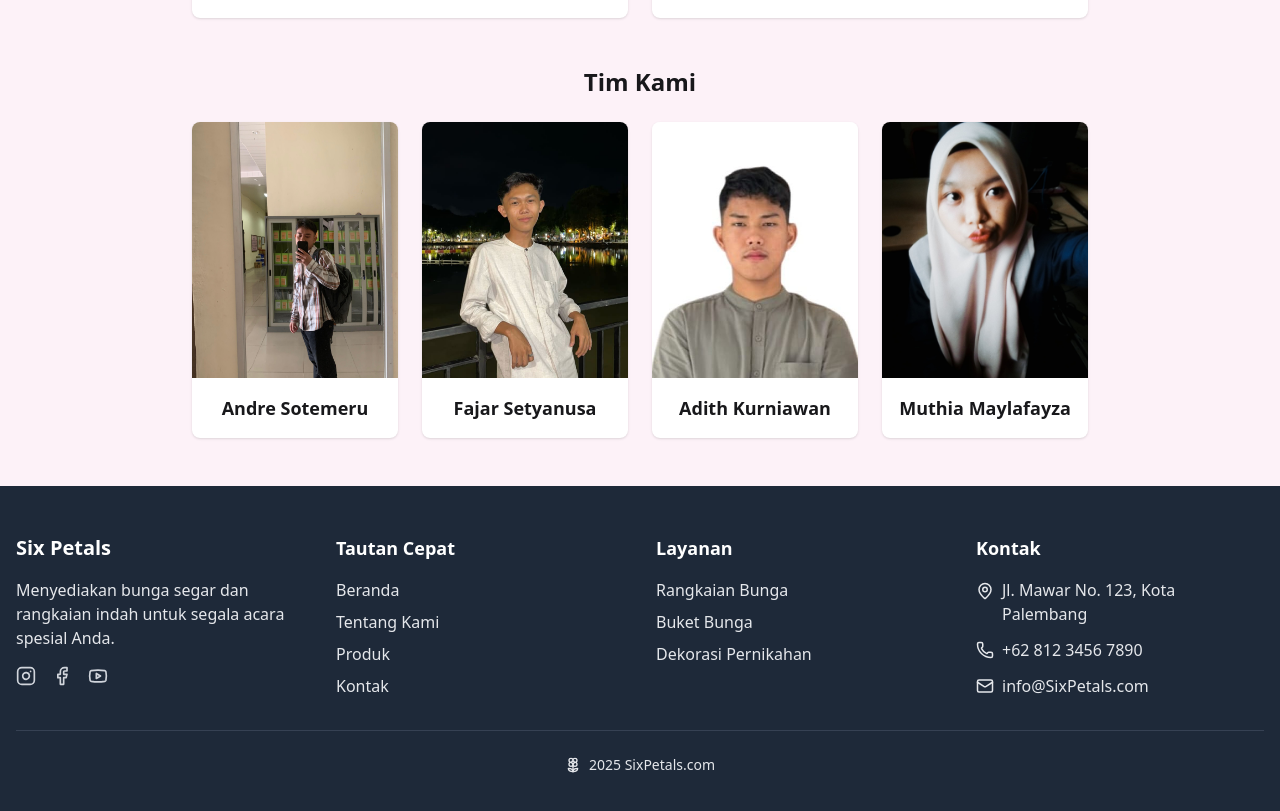
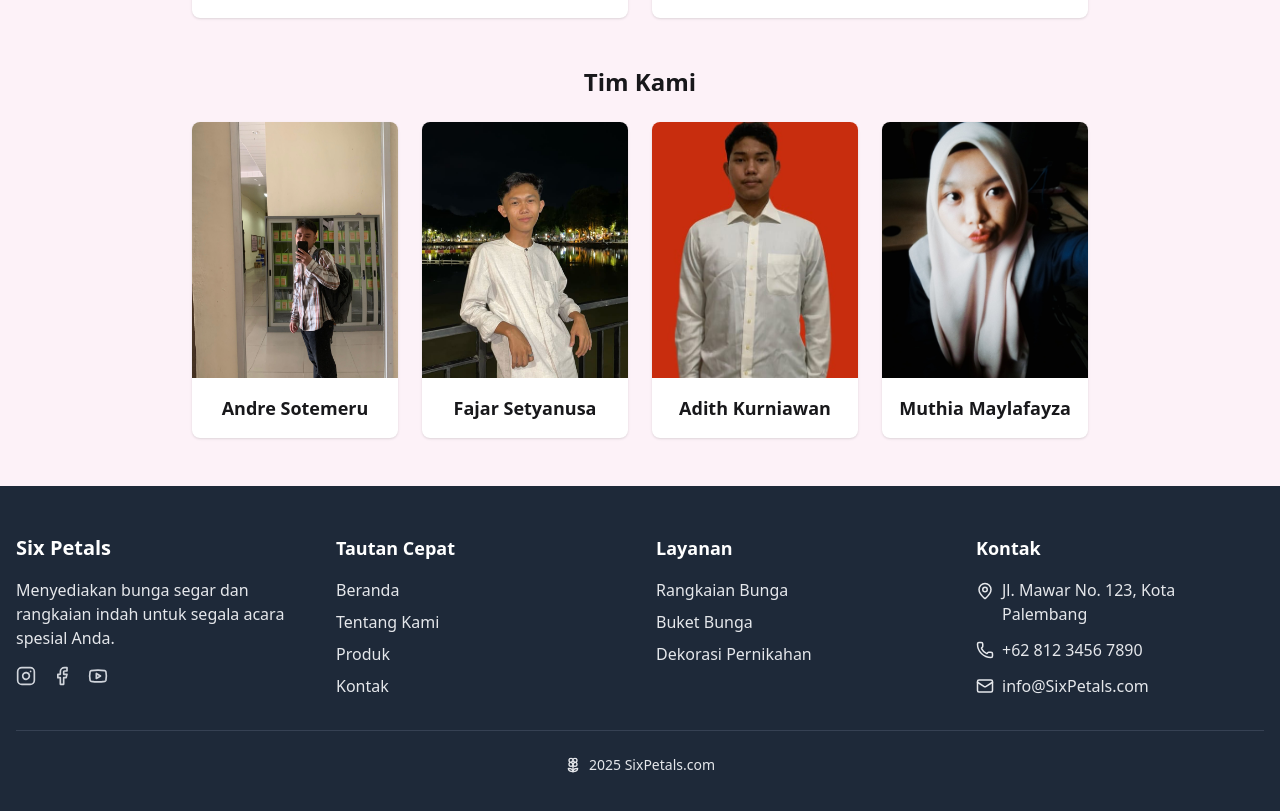
Before and after one commit to Fajar956/Project-Sintak, a React (Vite) app: page /About in a window 1280 px wide. Shown: the part 1020-1831 px from the top of the page. Built offline with nearby package versions, Linux system fonts and the light colour scheme.

Commit message:
memperbaiki foto adit

```diff
--- a/src/pages/AboutPage.jsx
+++ b/src/pages/AboutPage.jsx
@@ -82,7 +82,7 @@ function AboutPage() {
                 },
                 {
                   name: "Adith Kurniawan",
-                  image: "/fotoadit.jpg",
+                  image: "/aditlatarmerah.jpg",
                 },
                 {
                   name: "Muthia Maylafayza",
```
Also changed, not shown: public/aditlatarmerah.jpg (added).
